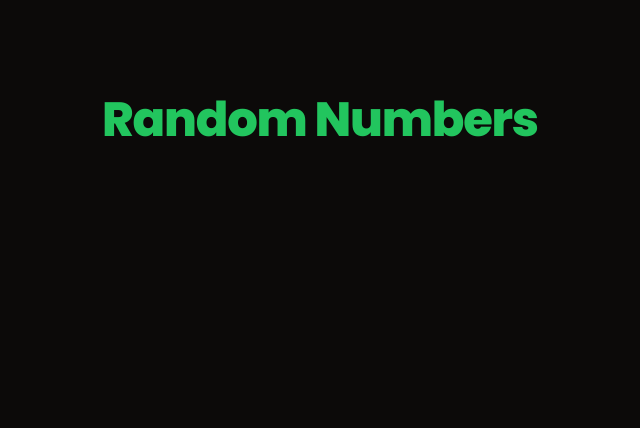
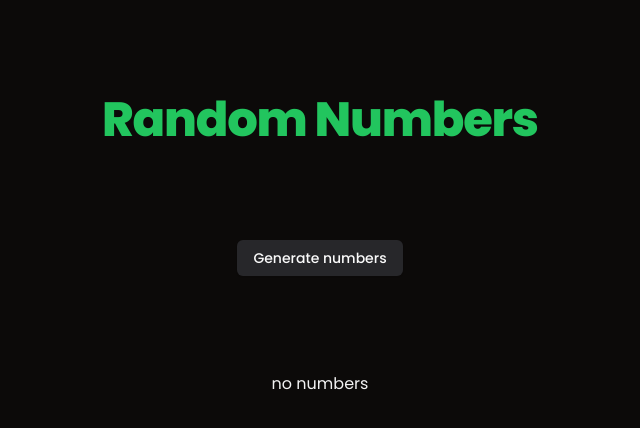
Before and after one commit to willemverbuyst/framer-motion-playground, a Next.js app: page / in a window 1280 px wide. Shown: the top 428 px of the page, without its empty margins (320-960 px from the left). Built offline with nearby package versions, Linux system fonts and the light colour scheme.

Commit message:
Add button

```diff
--- a/app/page.tsx
+++ b/app/page.tsx
@@ -1,9 +1,24 @@
+"use client";
+
+import { Button } from "@/components/ui/button";
+import React from "react";
+
 export default function Home() {
+  const [result, setResult] = React.useState("no numbers");
+
   return (
-    <main className="flex min-h-screen flex-col items-center justify-between p-24">
+    <main className="flex min-h-screen flex-col items-center p-24">
       <h1 className="scroll-m-20 text-4xl font-extrabold tracking-tight lg:text-5xl text-primary capitalize">
         random numbers
       </h1>
+      <section className="py-24">
+        <Button variant="secondary" onClick={() => setResult("numbers")}>
+          Generate numbers
+        </Button>
+      </section>
+      <section>
+        <p>{result}</p>
+      </section>
     </main>
   );
 }
```
